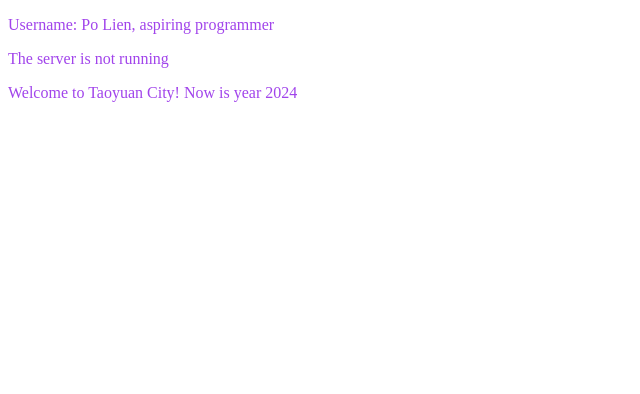
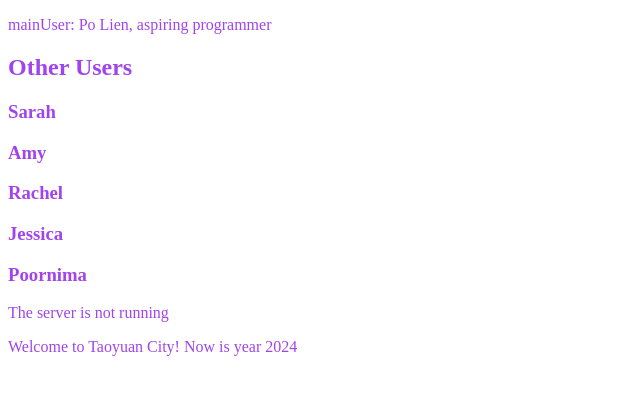
Before and after one commit to imladris20/Practicing-Angular, an Angular app: page / in a window 1280 px wide. Shown: the top 394 px of the page, without its empty margins (0-640 px from the left). Built offline with nearby package versions, Linux system fonts and the light colour scheme.

Commit message:
Practice @for syntax

```diff
--- a/src/app/user/user.component.ts
+++ b/src/app/user/user.component.ts
@@ -4,9 +4,22 @@ import { Component } from '@angular/core';
   selector: 'app-user',
   standalone: true,
   imports: [],
-  template: ` <p>Username: {{ username }}</p> `,
+  template: `
+    <p>mainUser: {{ mainUser }}</p>
+    <h1>Other Users</h1>
+    @for(user of users ; track user.id){
+    <h3>{{ user.name }}</h3>
+    }
+  `,
   styleUrl: './user.component.css',
 })
 export class UserComponent {
-  username = 'Po Lien, aspiring programmer';
+  mainUser = 'Po Lien, aspiring programmer';
+  users = [
+    { id: 0, name: 'Sarah' },
+    { id: 1, name: 'Amy' },
+    { id: 2, name: 'Rachel' },
+    { id: 3, name: 'Jessica' },
+    { id: 4, name: 'Poornima' },
+  ];
 }
```
